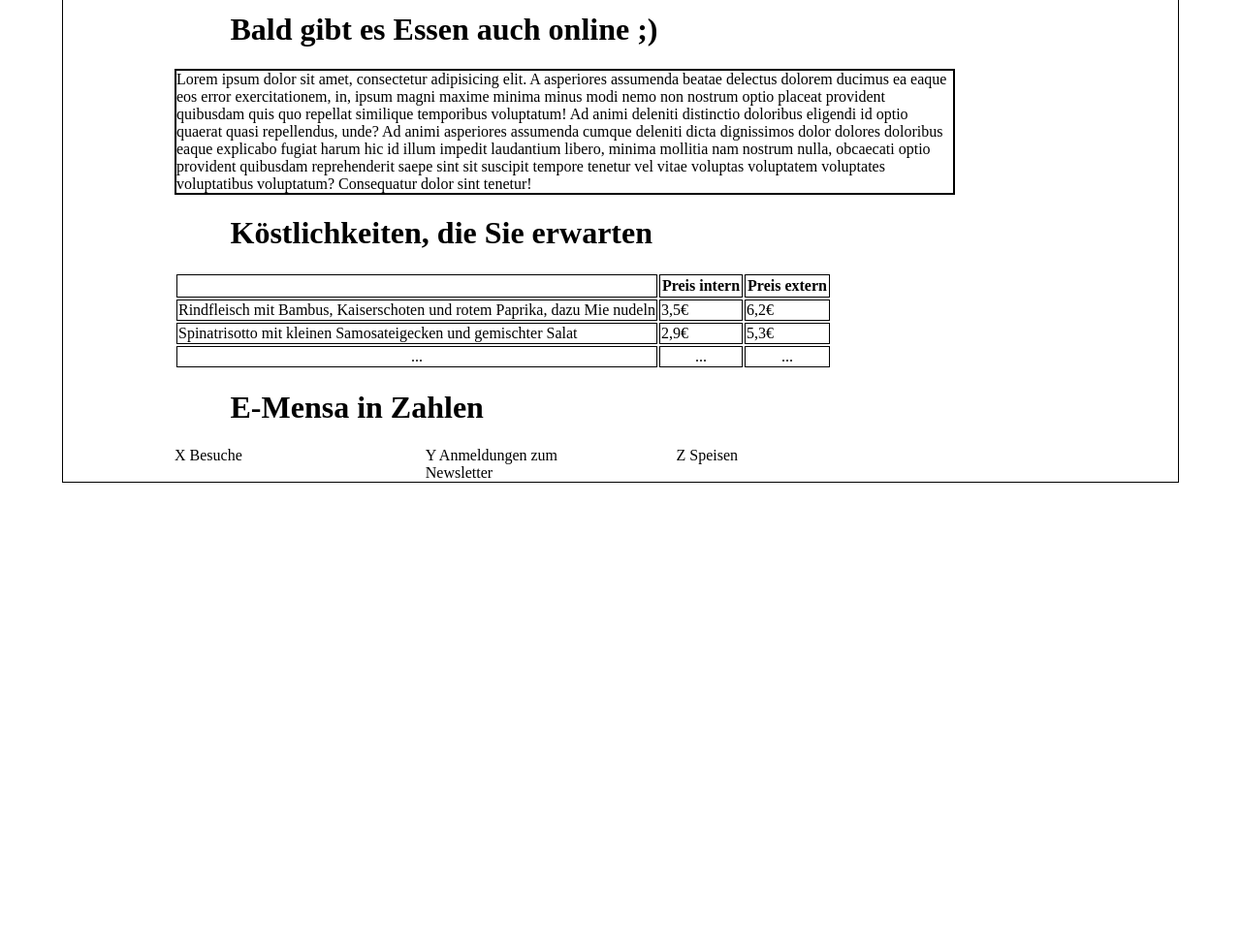
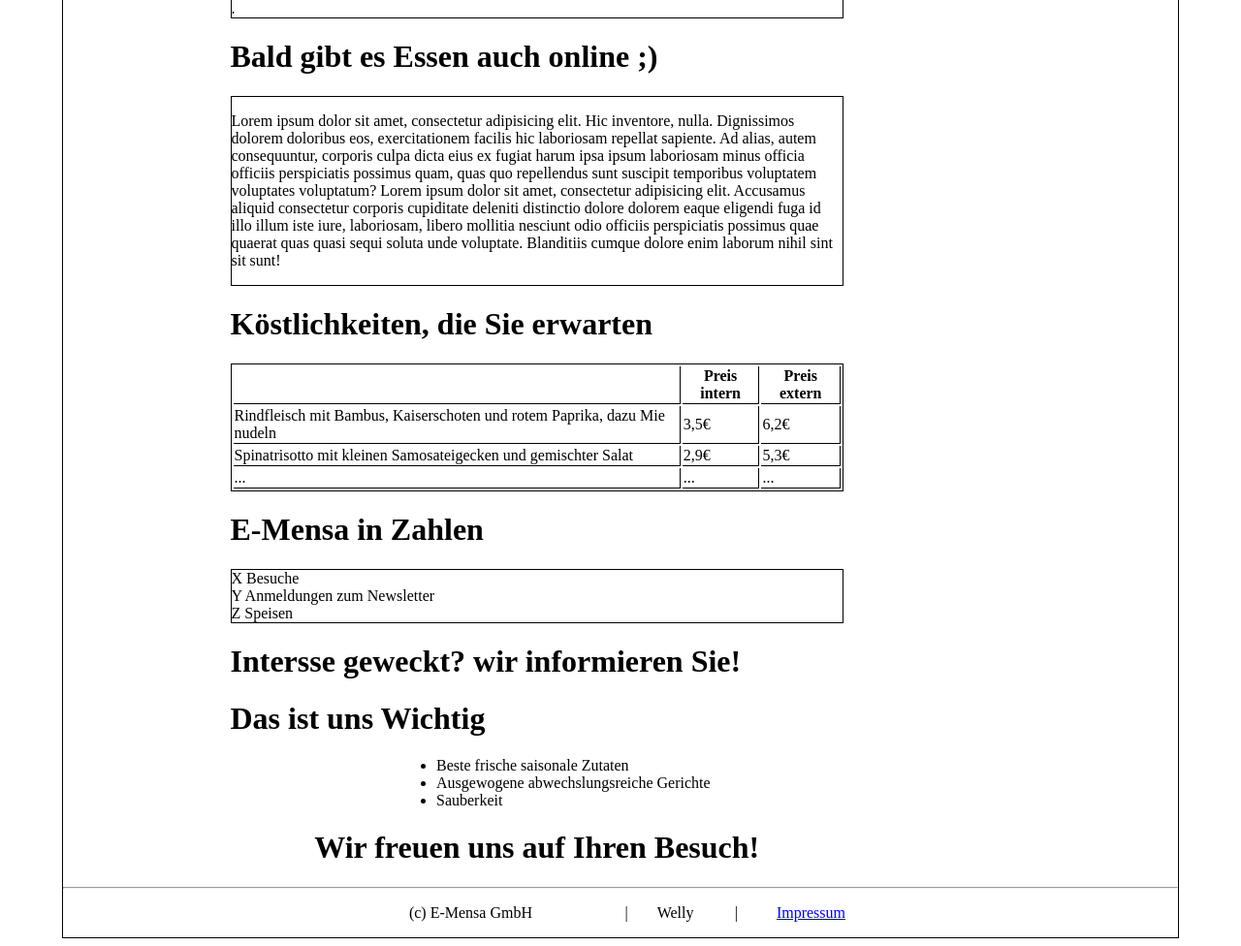
Before and after one commit to Shakouj-Nour/E-Mensa, a PHP site: page / in a window 1280 px wide. Shown: the part 365-1341 px from the top of the page at 97% size. Before the commit the page ends 863 px from the top, so only its background shows below. Run offline with PHP 8.4, Linux system fonts and the light colour scheme.

Commit message:
version 2 index.html

```diff
--- a/werbeseite/index.html
+++ b/werbeseite/index.html
@@ -6,25 +6,29 @@
     <link rel="stylesheet" href="style.css">
 </head>
 <body>
-<div class="grid-header">
-    <img class="logo" src="E-Mensa_logo.png" alt="E-Mensa Logo">
-    <div class="header kisten">
-        <div class="Element-Header Element1">Ankündigung</div>
-        <div class="Element-Header Element2">Speisen</div>
-        <div class="Element-Header Element3">Zahlen</div>
-        <div class="Element-Header Element4">Kontakt</div>
-        <div class="Element-Header Element5">Wichtig für uns</div>
+<div class="header">
+    <img src="E-Mensa_logo.png" alt="E-Mensa Logo">
+    <div>
+        <a href="#Ankündigung">Ankündigung</a>
+        <a href="#Speisen">Speisen</a>
+        <a href="#Zahlen">Zahlen</a>
+        <a href="#Kontakt">Kontakt</a>
+        <a href="#Wichtig für uns">Wichtig für uns</a>
     </div>
 </div>
 <hr>
-<div class="Kisten">
-    <h1>Bald gibt es Essen auch online ;)</h1>
-    <p>Lorem ipsum dolor sit amet, consectetur adipisicing elit. A asperiores assumenda beatae delectus dolorem ducimus ea eaque eos error exercitationem, in, ipsum magni maxime minima minus modi nemo non nostrum optio placeat provident quibusdam quis quo repellat similique temporibus voluptatum! Ad animi deleniti distinctio doloribus eligendi id optio quaerat quasi repellendus, unde? Ad animi asperiores assumenda cumque deleniti dicta dignissimos dolor dolores doloribus eaque explicabo fugiat harum hic id illum impedit laudantium libero, minima mollitia nam nostrum nulla, obcaecati optio provident quibusdam reprehenderit saepe sint sit suscipit tempore tenetur vel vitae voluptas voluptatem voluptates voluptatibus voluptatum? Consequatur dolor sint tenetur!
+<div class="box" id="">
+    .
+</div>
+<h1>Bald gibt es Essen auch online ;)</h1>
+<div class="box" id="Ankündigung">
+    <p>
+        Lorem ipsum dolor sit amet, consectetur adipisicing elit. Hic inventore, nulla. Dignissimos dolorem doloribus eos, exercitationem facilis hic laboriosam repellat sapiente. Ad alias, autem consequuntur, corporis culpa dicta eius ex fugiat harum ipsa ipsum laboriosam minus officia officiis perspiciatis possimus quam, quas quo repellendus sunt suscipit temporibus voluptatem voluptates voluptatum?
+        Lorem ipsum dolor sit amet, consectetur adipisicing elit. Accusamus aliquid consectetur corporis cupiditate deleniti distinctio dolore dolorem eaque eligendi fuga id illo illum iste iure, laboriosam, libero mollitia nesciunt odio officiis perspiciatis possimus quae quaerat quas quasi sequi soluta unde voluptate. Blanditiis cumque dolore enim laborum nihil sint sit sunt!
     </p>
 </div>
-
-<div class="Kisten">
-    <h1> Köstlichkeiten, die Sie erwarten</h1>
+<h1> Köstlichkeiten, die Sie erwarten</h1>
+<div class="box" id="Speisen">
     <table>
         <thead>
         <th></th>
@@ -48,13 +52,32 @@
         </tr>
     </table>
 </div>
-<div class="Kisten">
-    <h1> E-Mensa in Zahlen</h1>
-    <div class="grid-zahlen">
+<h1> E-Mensa in Zahlen</h1>
+<div class="box" id="Zahlen">
+    <div class="numbers">
         <div>X Besuche</div>
         <div>Y Anmeldungen zum Newsletter</div>
         <div>Z Speisen</div>
     </div>
 </div>
+<h1>Intersse geweckt? wir informieren Sie!</h1>
+<div id="Kontakt">
+
+</div>
+<h1>Das ist uns Wichtig</h1>
+<ul>
+    <li>Beste frische saisonale Zutaten</li>
+    <li>Ausgewogene abwechslungsreiche Gerichte</li>
+    <li>Sauberkeit</li>
+</ul>
+<h1 style="text-align: center">Wir freuen uns auf Ihren Besuch!</h1>
 </body>
+<hr>
+<footer>
+    <ul>
+        <li>(c) E-Mensa GmbH</li>
+        <li>Welly</li>
+        <li><a href="Impressum">Impressum</a></li>
+    </ul>
+</footer>
 </html>
--- a/werbeseite/style.css
+++ b/werbeseite/style.css
@@ -3,65 +3,47 @@ body{
     margin-left: 5%;
     margin-right: 5%;
 }
-h1{
-    font-weight: bold;
-    margin-left:15%;
+
+.header{
+    display: grid;
+    grid-template-columns: 10% 60%;
+    margin-top: 35px;
+    margin-bottom: 10px;
+}
+a{
+    padding: 10px;
+    color: blue;
 
 }
-p{
-    border: 2px solid black;
-
-    margin-left:10%;
-    margin-right:20%;
-    text-align: left;
+.box{
+    border: 1px solid black;
+    margin-left: 15%;
+    margin-right: 30%;
 }
-.grid-header{
+h1{
+    margin-left:15%;
+    margin-right: 30%;
+}
+th,td{
+    border-right: 1px solid black;
+    border-bottom: 1px solid black;
+}
+.numbers{
+}
+body>ul{
+    margin-left: 30%;
+}
+/*css fuer footer*/
+footer>ul{
+    text-align: right;
+    list-style-type: none;
     display: grid;
-    grid-template-columns: 20% 60%;
-    margin-top: 35px;
-    margin-left: 5px;
-    margin-right: 20px;
-    margin-bottom: 10px;
-    column-gap: 10px;
+    grid-template-columns: 40% 15% 15%;
 }
-.header{
-    border: 1px solid black;
-    display: grid;
-    grid-template-columns: repeat(5,auto);
-    padding: 10px;
+footer>ul>li::before{
+    margin-right: 30px;
+    margin-left: 15px;
 }
-.Element-Header{
-    color: #67d5c2;
-    text-decoration: underline;
-    padding:1px;
+footer>ul>li:not(:first-child):before{
+    content: "|";
 }
-logo{
-    border: 1px solid black;
-    padding: 5px;
-    margin-left: 2px;
-}
-table{
-
-    margin-left: 10%;
-    margin-right: 10%;
-}
-th{
-    padding: 2px;
-    border: 1px solid black;
-}
-td{
-    border: 1px solid black;
-}
-.table-unten{
-    text-align: center;
-}
-.grid-zahlen{
-    display: grid;
-    grid-template-columns:repeat(3, 20%) ;
-    grid-column-gap: 5%;
-    margin-left: 10%;
-}
-.kisten/* Kisten fuer draussen*/{
-    margin-left:15%;
-
-}
```
Also changed, not shown: beispiele/m1_b8_layout.html (added, +47 -0 lines).
